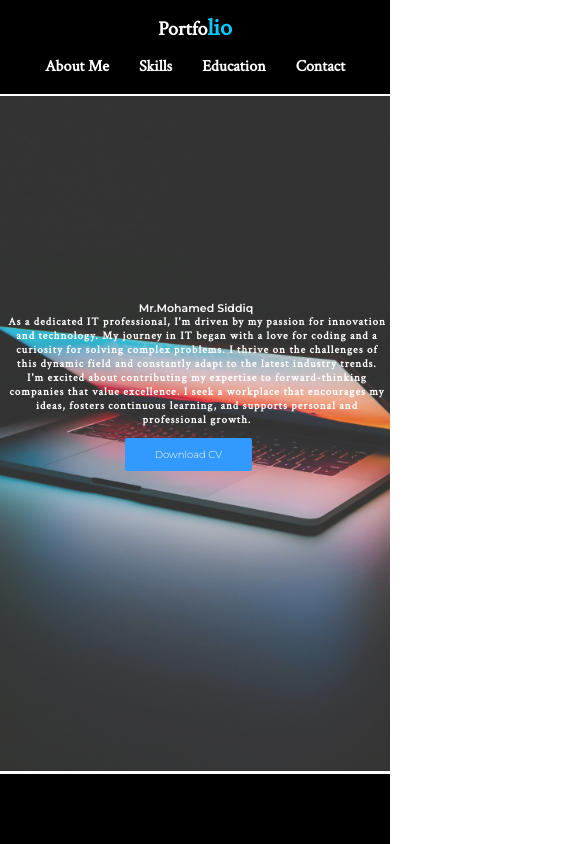
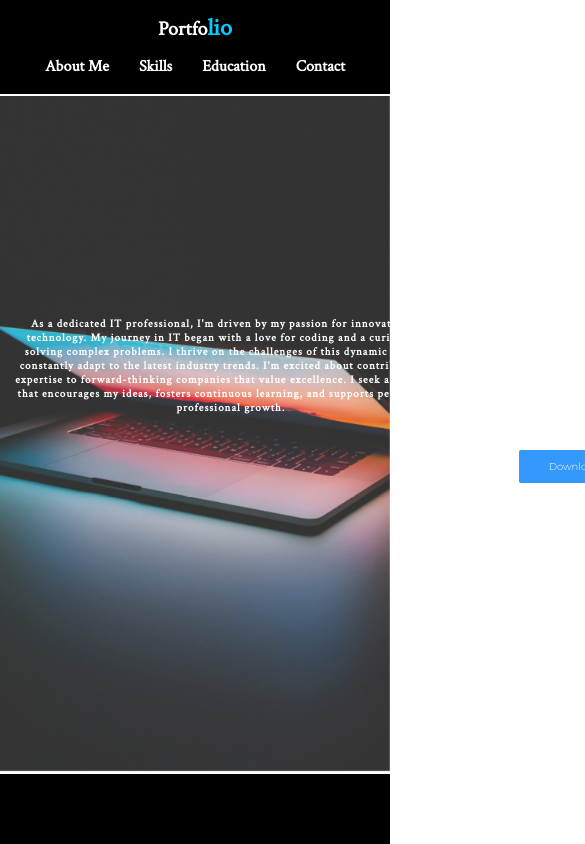
Before and after one commit to SID-DIQ/MY-PORTFOLIO, a React (Create React App) app: page / in a window 390 px wide. Shown: the top 844 px of the page, 585 px wide, since content can reach past the window. Built offline with nearby package versions, Linux system fonts and the light colour scheme.

Commit message:
little changes

```diff
--- a/src/Components/TopContent/TopContent.css
+++ b/src/Components/TopContent/TopContent.css
@@ -62,7 +62,7 @@
   }
 
   .topContent__container {
-    width: 300;
+    width: 300%;
     right: 0.5%;
     left: 1%;
     margin: 1px;
@@ -75,8 +75,9 @@
     font-family: "Montserrat",sans-serif;
     align-items: center;
     text-align: center;
+    letter-spacing: 1px;
     justify-content: center;
-    font-size: 11px;
+    font-size: 13px;
     max-width: 110%;
   }
 
@@ -86,7 +87,7 @@
     justify-content: center;
     top: 100%;
     font-size: 11px;
-    max-width: 100%;
+    max-width: 90%;
   }
 
   .topContent__downloadButton {
```
